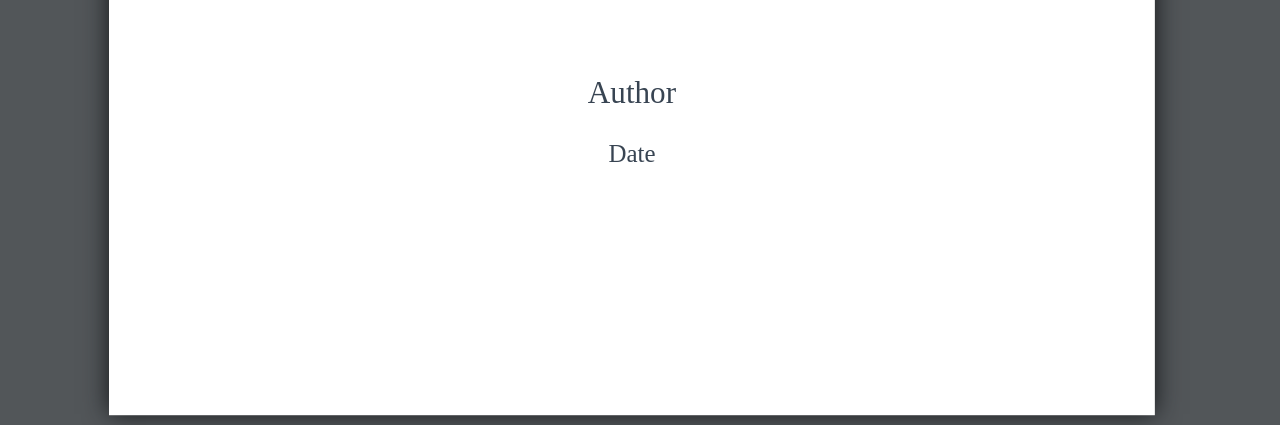
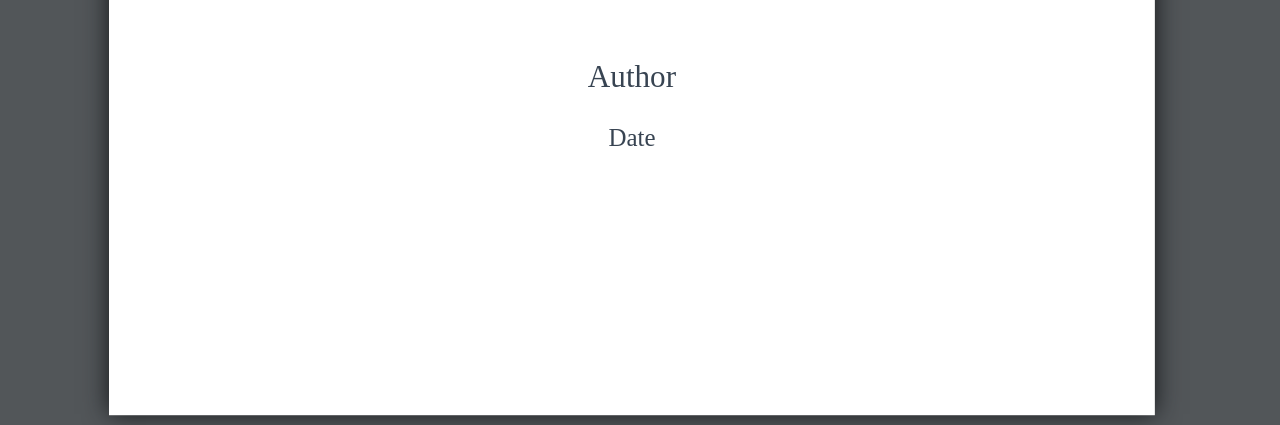
Before and after one commit to yzhang-gh/remark-boilerplate, a plain HTML site: page index.html in a window 1280 px wide. Shown: the part 375-800 px from the top of the page. Drawn offline with Linux system fonts and the light colour scheme.

Commit message:
remove line-height introduced by bulma

```diff
--- a/index.html
+++ b/index.html
@@ -11,6 +11,7 @@
     <link rel="stylesheet" href="static/font-awesome/css/font-awesome.min.css">
     <!-- Bulma. Used to layout -->
     <link rel="stylesheet" href="static/css/bulma-columns.min.css">
+    <link rel="stylesheet" href="static/css/fix-bulma.css">
 
     <link rel="stylesheet" href="static/css/var.css">
     <link rel="stylesheet" href="static/css/style.css">
--- /dev/null
+++ b/static/css/fix-bulma.css
@@ -0,0 +1,3 @@
+body {
+    line-height: unset;
+}
```
